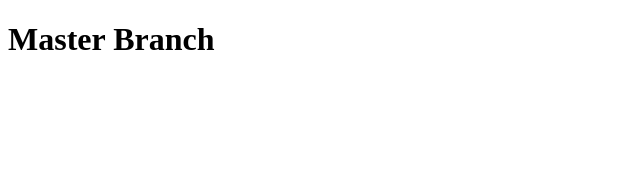
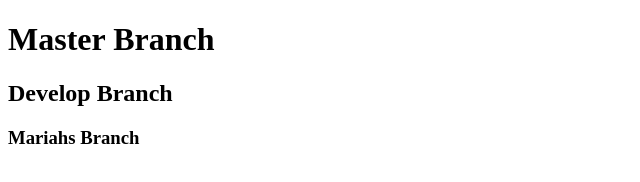
Before and after one commit to mariahlynnpage/teamGit, a plain HTML site: page index.html in a window 1280 px wide. Shown: the whole page, without its empty margins (0-640 px from the left). Drawn offline with Linux system fonts and the light colour scheme.

Commit message:
new commit

```diff
--- a/index.html
+++ b/index.html
@@ -8,5 +8,7 @@
 </head>
 <body>
     <h1>Master Branch</h1>
+    <h2>Develop Branch</h2>
+    <h3>Mariahs Branch</h3>
 </body>
 </html>
```
